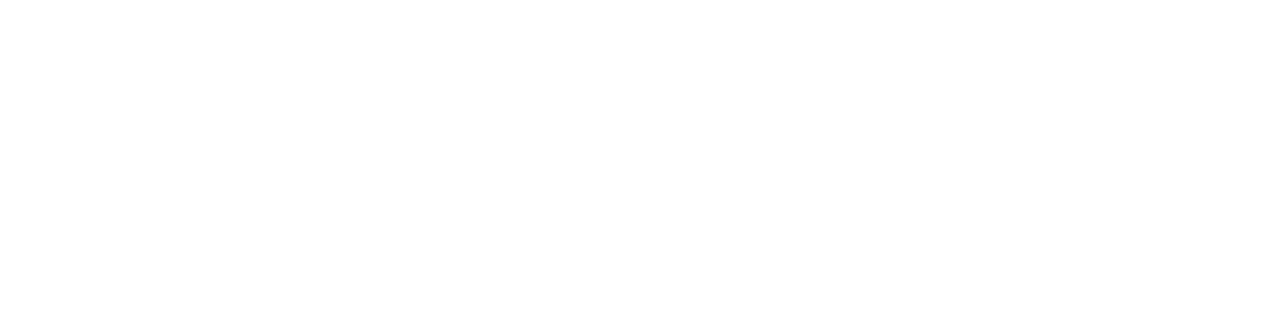
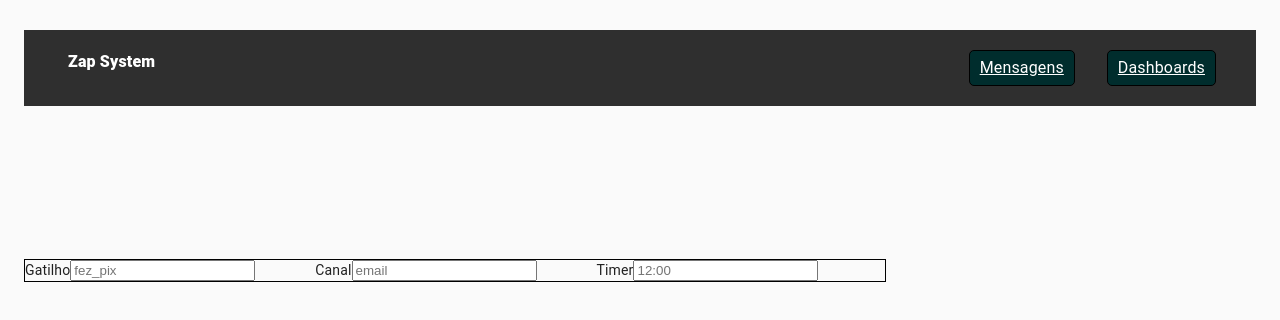
Before and after one commit to alessandra1408/Projeto02-devinHouse, a React (Create React App) app in the folder zap-system/: page /newmessagepage in a window 1280 px wide. Shown: the top 320 px of the page. Built offline with nearby package versions, Linux system fonts and the light colour scheme.

Commit message:
add new message and search the structure

```diff
--- a/zap-system/src/components/Header/index.jsx
+++ b/zap-system/src/components/Header/index.jsx
@@ -13,9 +13,6 @@ class Header extends Component {
 
                 <MenuList class="menu">
                         <MenuItem >
-                            <Link class="item" to="/">Home</Link>
-                        </MenuItem>
-                        <MenuItem >
                             <Link class="item" to="/messagepage">Mensagens</Link>
                         </MenuItem>
                         <MenuItem >
--- a/zap-system/src/pages/homePage/index.jsx
+++ /dev/null
@@ -1,17 +0,0 @@
-import React, { Component } from 'react';
-import Header from "../../components/Header"
-import { Container, Button, Typography } from '@material-ui/core';
-
-export default function Homepage(){
-
-        return(
-
-            <>
-                <Container component="main" maxWidth={false}>
-                    <Header />
-                    <h1>Home page</h1>
-                </Container>
-            </>
-
-        )
-}
--- a/zap-system/src/pages/messagePage/Form/style.css
+++ b/zap-system/src/pages/messagePage/Form/style.css
@@ -2,6 +2,7 @@
     display: inline-flex;
     justify-content: center;
     width: 100%;
+    margin-top: 10%;
 }
 
 #table{
--- a/zap-system/src/pages/messagePage/index.jsx
+++ b/zap-system/src/pages/messagePage/index.jsx
@@ -2,6 +2,8 @@ import React, { Component } from 'react';
 import Header from '../../components/Header';
 import Form from './Form'
 import { Container, Button, Typography, Box } from '@material-ui/core';
+import { MenuList, MenuItem } from '@material-ui/core';
+import { Link } from 'react-router-dom';
 import './style.css'
 
 
@@ -15,14 +17,14 @@ class MessagePage extends Component{
                         <Box id="message">
                             <Typography> MessagePage </Typography>
                             <Box id="button">
-                                <Button
-                                variant="outlined"
-
-                                >Pesquisar</Button>
-                                <Button
-                                variant="contained"
-                                style={{left:15}}
-                                >Nova Mensagem</Button>
+                                <MenuList class="menu">
+                                    <MenuItem >
+                                        <Link class="item" to="/searchpage">Pesquisar</Link>
+                                    </MenuItem>
+                                    <MenuItem >
+                                        <Link class="item" to="/newmessagepage">Nova Mensagem</Link>
+                                    </MenuItem>
+                                </MenuList>
                             </Box>
                         </Box>
                     </Container>
--- a/zap-system/src/pages/messagePage/newMessage/index.jsx
+++ b/zap-system/src/pages/messagePage/newMessage/index.jsx
@@ -0,0 +1,34 @@
+import React, { Component } from 'react';
+import Header from '../../../components/Header';
+import { Container, Button, Typography, Box } from '@material-ui/core';
+import '../NewMessage/style.css'
+
+
+class NewMessage extends Component{
+    render(){
+        return(
+            <>
+                <Container component="main" maxWidth="xm">
+                    <Header />
+
+                    <form>
+
+                            <label htmlFor="">Gatilho</label>
+                            <input type="text" placeholder="fez_pix"/>
+
+                            <label htmlFor="">Canal</label>
+                            <input type="text" placeholder="email"/>
+
+                            <label htmlFor="">Timer</label>
+                            <input type="text" placeholder="12:00"/>
+
+                    </form>
+
+                </Container>
+
+            </>
+        )
+    }
+}
+
+export default NewMessage;
--- /dev/null
+++ b/zap-system/src/pages/messagePage/newMessage/style.css
@@ -0,0 +1,19 @@
+#main{
+    justify-content: center;
+}
+
+form{
+    margin-top: 10%;
+    display: inline-flex;
+    width: 70%;
+    border: 1px solid black;
+}
+
+input {
+    display: block;
+    margin-right: 60px;
+}
+
+button{
+    margin-left: 10px;
+}
--- a/zap-system/src/routes.js
+++ b/zap-system/src/routes.js
@@ -1,9 +1,9 @@
 import React from "react";
-import Homepage from "./pages/HomePage"
 import DashboardPage from "./pages/DashboardPage"
 import MessagePage from "./pages/MessagePage"
+import NewMessage from "./pages/MessagePage/NewMessage";
+import Search from "./pages/MessagePage/Search";
 import {BrowserRouter, Switch, Route} from "react-router-dom";
-
 
 
 export default function Routes() {
@@ -14,10 +14,6 @@ export default function Routes() {
 
           <Switch>
 
-            <Route exact path="/">
-              <Homepage />
-            </Route>
-
             <Route exact path="/messagePage">
               <MessagePage />
             </Route>
@@ -26,6 +22,14 @@ export default function Routes() {
               <DashboardPage />
             </Route>
 
+            <Route exact path="/newmessagepage">
+              <NewMessage />
+            </Route>
+
+            <Route exact path="/searchpage">
+              <Search />
+            </Route>
+
           </Switch>
       </BrowserRouter>
     );
```
Also changed, not shown: zap-system/src/pages/messagePage/search/index.jsx (+13 -0 lines).
